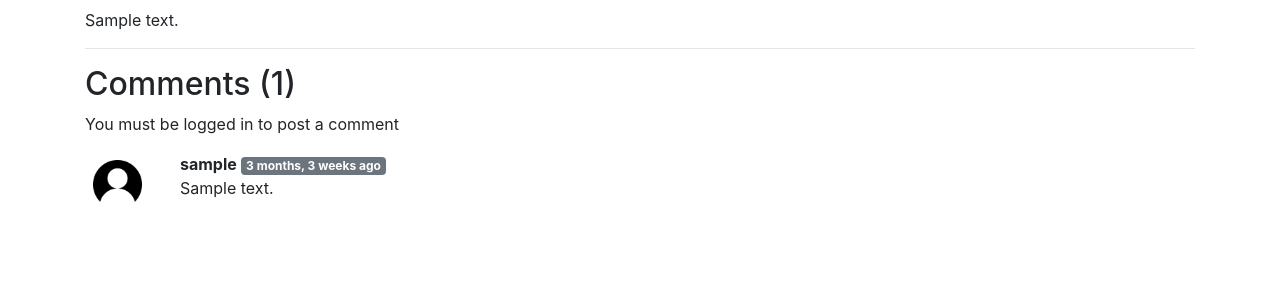
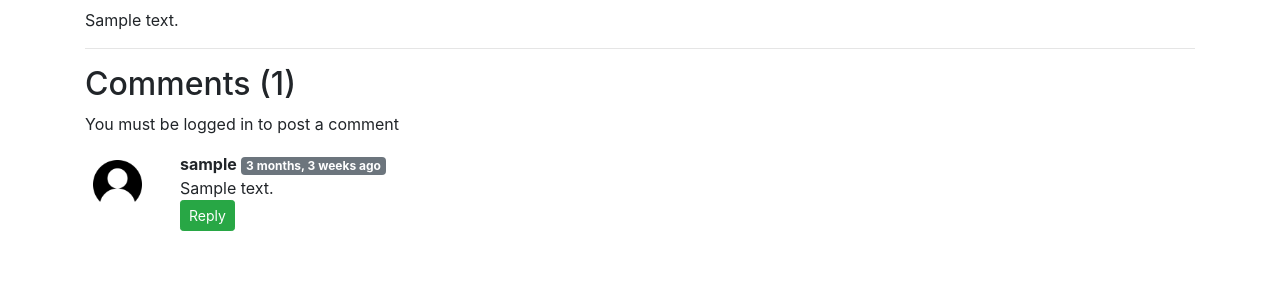
Before and after one commit to dheeth/iCoder-blog-django, a Django app: template templates/blog/blogPost.html in a window 1280 px wide. Shown: the part 150-450 px from the top of the page. Run offline with Django 3.2, Linux system fonts and the light colour scheme; the template is opened without the code that fills it: most values are stand-ins (such as "Sample title", 1, 10 or a date in 2020); some libraries are stand-ins or nearby versions.

Commit message:
Added reply button and reply box

```diff
--- a/templates/blog/blogPost.html
+++ b/templates/blog/blogPost.html
@@ -22,7 +22,8 @@
                 <input type="text" class="form-control" name="blogComment" placeholder="Enter comment here">
             </div>
             <input type="hidden" name="postSno" value="{{ post.sno }}">
-        <button type="submit" class="btn btn-primary">Submit</button>
+            <input type="hidden" name="parentSno" value="">
+            <button type="submit" class="btn btn-success">Submit</button>
         </form>
         {% else %}
         <p>You must be logged in to post a comment</p>
@@ -30,9 +31,33 @@
     </div>
     {% for comment in comments %}
     <div class="row my-3">
-    <div class="col-md-1"><img class="rounded mx-auto d-block w-100 p-2" src="/static/img/user.png" alt="user image"></div>
-    <div class="col-md-11"> <b>{{ comment.user.username }}</b> <span class="badge badge-secondary">{{ comment.timeStamp | naturaltime }}</span>
+        <div class="col-md-1"><img class="rounded mx-auto d-block w-100 p-2" src="/static/img/user.png"
+                alt="user image"></div>
+        <div class="col-md-11"> <b>{{ comment.user.username }}</b> <span
+                class="badge badge-secondary">{{ comment.timeStamp | naturaltime }}</span>
             <div>{{ comment.blogComment }}</div>
+            <!-- Reply box id So that Reply box should only open for the comment to which the button is pressed and not for all -->
+            <div class="reply mx-0">
+                <button class="btn btn-sm btn-success" type="button" data-toggle="collapse"
+                    data-target="#replyBox{{comment.sno}}" aria-expanded="false" aria-controls="collapseExample">
+                    Reply
+                </button>
+                <div class="collapse" id="replyBox{{comment.sno}}">
+                    <div class="card card-body my-2">
+                        <form action="/blog/postComment" method="post">
+                            {% csrf_token %}
+                            <div class="form-group">
+                                <label for="commentReply">Post a Reply</label>
+                                <input type="text" class="form-control" name="blogComment"
+                                    placeholder="Enter reply here">
+                                <input type="hidden" name="parentSno" value="{{comment.sno}}">
+                            </div>
+                            <input type="hidden" name="postSno" value="{{ post.sno }}">
+                            <button type="submit" class="btn btn-success">Submit</button>
+                        </form>
+                    </div>
+                </div>
+            </div>
         </div>
     </div>
     {% endfor %}
```
Lines whose indentation alone changed are shown as unchanged.
